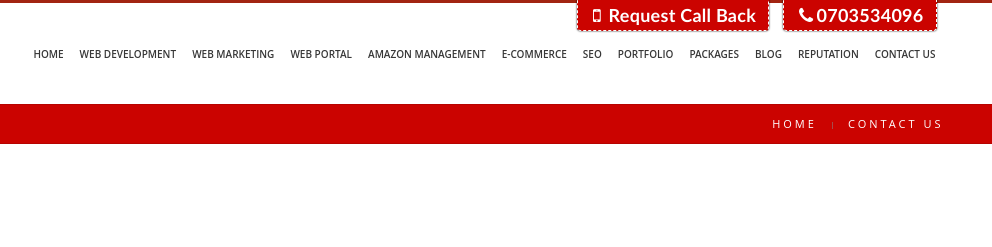
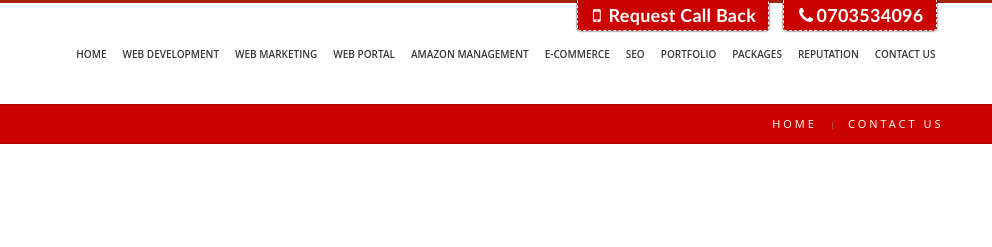
Before and after one commit to wmglobalsmc/wmglobalsmc, a plain HTML site: page contact.html in a window 1280 px wide. Shown: the top 247 px of the page, 288-1280 px from the left. Drawn offline with Linux system fonts and the light colour scheme; a web font is replaced by a local one.

Commit message:
Update contact.html

```diff
--- a/contact.html
+++ b/contact.html
@@ -104,7 +104,7 @@
             <li> <a href="seo-services-agency.html">Seo</a> </li>
             <li> <a href="portfolio.html">Portfolio</a> </li>
             <li> <a href="packages.html">Packages</a> </li>
-            <li> <a href="blog/index.htm">Blog</a> </li>
+
             <li> <a href="online-reputation-management-services.html" class="">Reputation</a> </li>
             <li> <a href="contact.html">Contact Us</a> </li>
             <!-- end menu item -->
```
